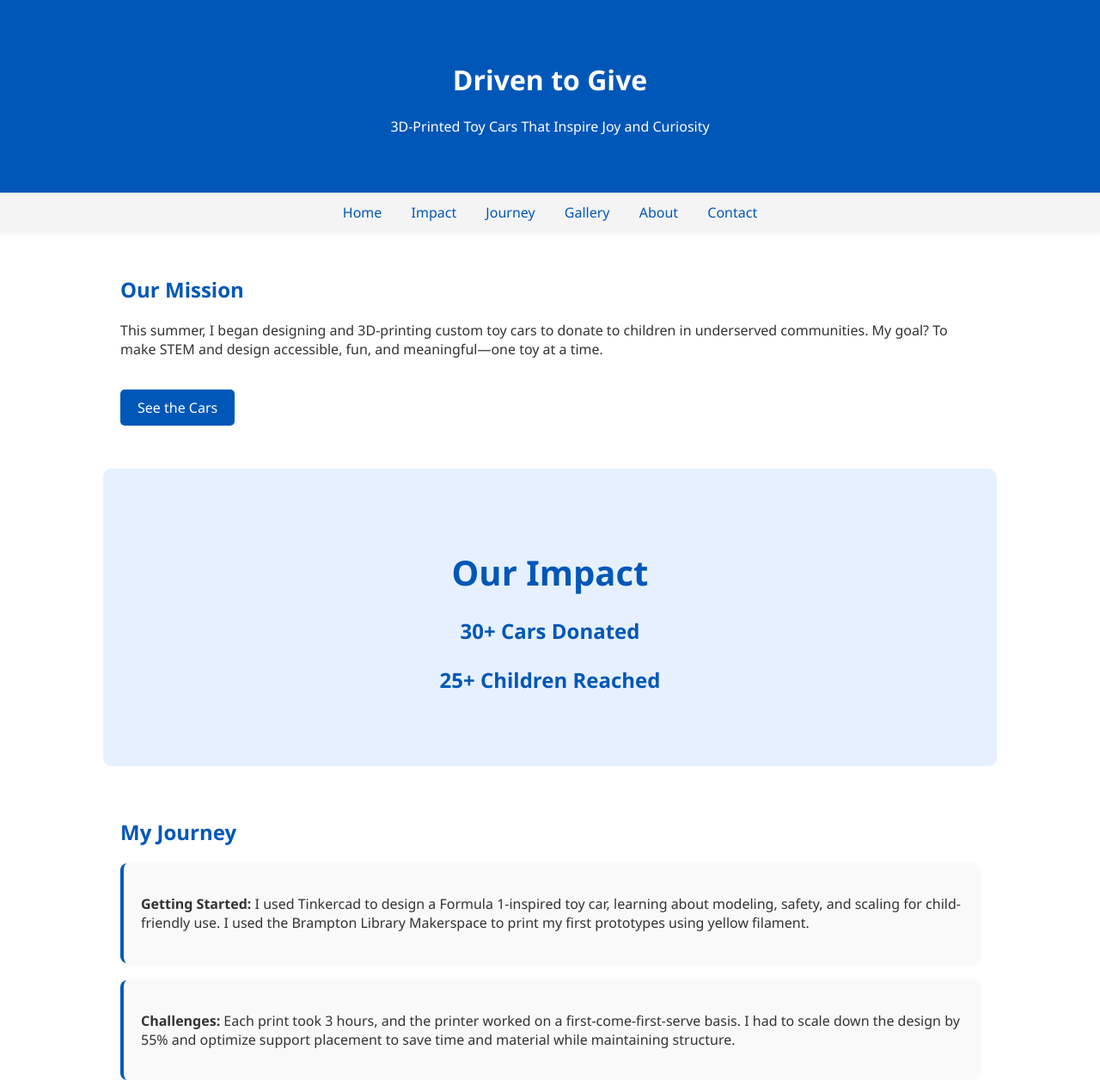
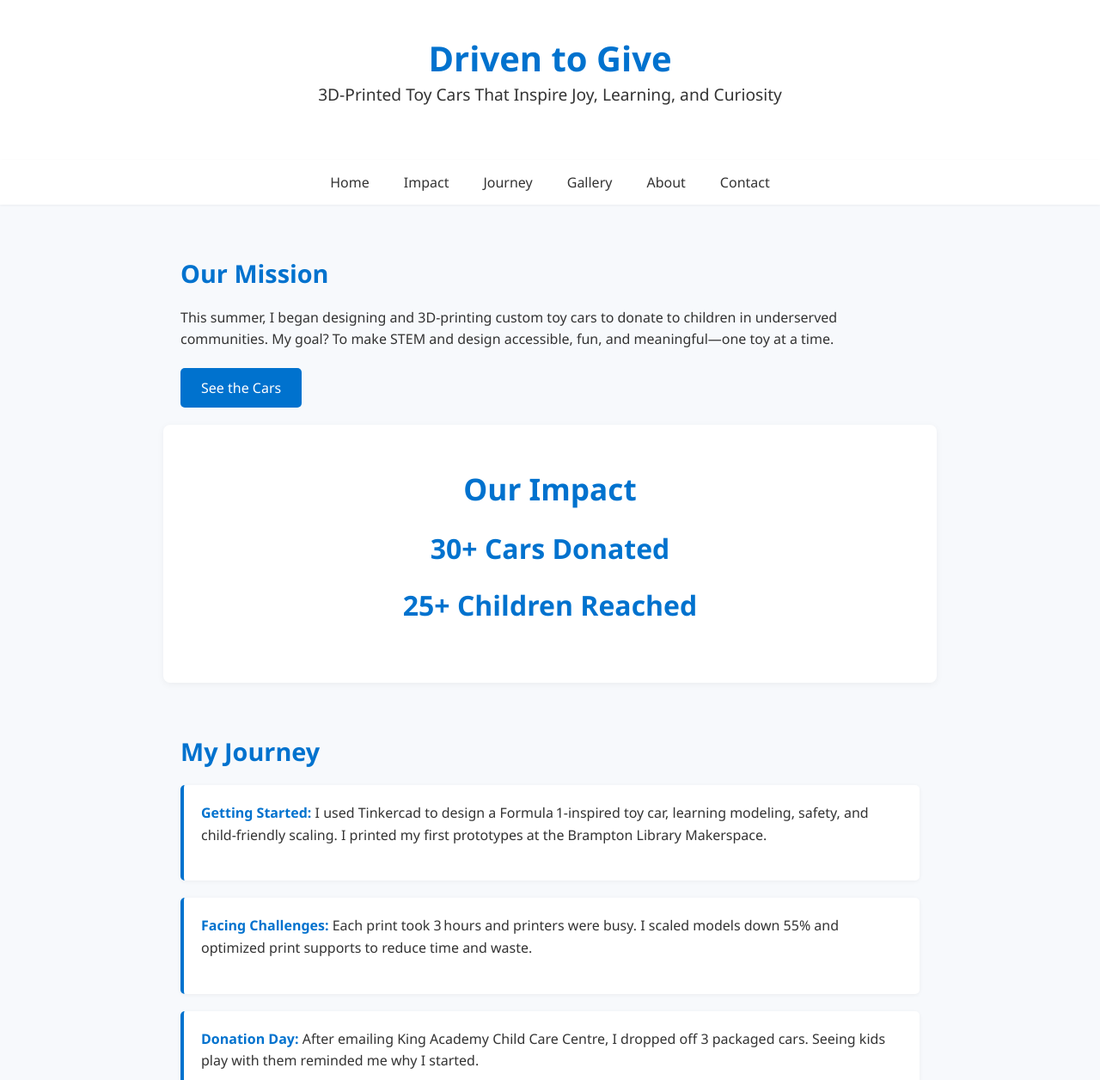
Before and after one commit to rshuee/rishuee.github.io, a plain HTML site: page index.html in a window 1280 px wide. Shown: the top 1256 px of the page at 86% size. Drawn offline with Linux system fonts and the light colour scheme.

Commit message:
Update index.html

```diff
--- a/index.html
+++ b/index.html
@@ -3,113 +3,105 @@
 <head>
   <meta charset="UTF-8" />
   <meta name="viewport" content="width=device-width, initial-scale=1" />
-  <title>Driven to Give – 3D Toy Car Project</title>
+  <title>Driven to Give</title>
   <style>
     :root {
-      --primary-color: #0057b8;
-      --accent-color: #e6f0ff;
-      --text-color: #333;
+      --blue: #0072CE;
+      --light: #F7F9FC;
+      --white: #FFFFFF;
+      --dark: #333;
     }
-
+    * { margin: 0; padding: 0; box-sizing: border-box; }
     body {
       font-family: 'Segoe UI', sans-serif;
-      background: #ffffff;
-      color: var(--text-color);
-      margin: 0;
-      padding: 0;
+      background: var(--light);
+      color: var(--dark);
     }
-
     header {
-      background-color: var(--primary-color);
-      color: white;
-      padding: 50px 20px;
+      background: var(--white);
+      padding: 40px 20px;
+      box-shadow: 0 2px 4px rgba(0,0,0,0.05);
       text-align: center;
     }
+    header h1 { color: var(--blue); font-size: 2.5rem; }
+    header p { color: var(--dark); font-size: 1.2rem; }
 
     nav {
-      background-color: #f4f4f4;
-      text-align: center;
-      padding: 12px 0;
-      box-shadow: 0 2px 4px rgba(0,0,0,0.05);
+      display: flex; justify-content: center;
+      padding: 15px 0; background: var(--white);
+      box-shadow: 0 1px 3px rgba(0,0,0,0.05);
+      position: sticky; top: 0; z-index: 10;
     }
+    nav a {
+      color: var(--dark); margin: 0 20px;
+      text-decoration: none; font-weight: 500;
+    }
+    nav a:hover { color: var(--blue); }
 
-    nav a {
-      color: var(--primary-color);
+    section {
+      max-width: 900px;
+      margin: 60px auto;
+      padding: 0 20px;
+    }
+    h2 {
+      color: var(--blue);
+      margin-bottom: 20px;
+      font-size: 1.8rem;
+    }
+    p { line-height: 1.6; margin-bottom: 20px; }
+
+    .button {
+      display: inline-block;
+      padding: 12px 24px;
+      background: var(--blue);
+      color: var(--white);
       text-decoration: none;
-      margin: 0 15px;
-      font-weight: 500;
+      border-radius: 5px;
       font-size: 1rem;
     }
 
-    section {
-      max-width: 1000px;
-      margin: 50px auto;
-      padding: 0 20px;
+    #impact {
+      background: var(--white);
+      padding: 50px 20px;
+      border-radius: 8px;
+      text-align: center;
+      box-shadow: 0 2px 8px rgba(0,0,0,0.05);
+      margin-top: -40px;
     }
-
-    h2 {
-      color: var(--primary-color);
-      margin-bottom: 20px;
-    }
-
-    .button {
-      display: inline-block;
-      padding: 10px 20px;
-      background-color: var(--primary-color);
-      color: white;
-      border: none;
-      border-radius: 5px;
-      margin-top: 20px;
-      text-decoration: none;
-    }
-
-    .image-grid {
-      display: flex;
-      flex-wrap: wrap;
-      gap: 20px;
-      justify-content: center;
-    }
-
-    .image-grid img {
-      width: 250px;
-      border-radius: 10px;
-      box-shadow: 0 2px 8px rgba(0,0,0,0.1);
-    }
-
-    #impact {
-      background-color: var(--accent-color);
-      text-align: center;
-      padding: 60px 20px;
-      border-radius: 10px;
-      margin-bottom: 60px;
-    }
-
-    #impact h2 {
-      font-size: 2.5em;
-      margin-bottom: 10px;
-    }
-
+    #impact h2 { font-size: 2.2rem; }
     #impact p {
-      font-size: 1.5em;
-      font-weight: bold;
-      color: var(--primary-color);
+      font-size: 2rem; font-weight: bold;
+      color: var(--blue); margin: 15px 0;
     }
 
     #journey .card {
-      background-color: #f9f9f9;
-      border-left: 4px solid var(--primary-color);
+      background: var(--white);
       padding: 20px;
+      border-left: 4px solid var(--blue);
+      border-radius: 5px;
       margin-bottom: 20px;
-      border-radius: 8px;
       box-shadow: 0 1px 5px rgba(0,0,0,0.05);
+    }
+    #journey .card strong { color: var(--blue); }
+
+    .image-grid {
+      display: grid;
+      grid-template-columns: repeat(auto-fill, minmax(250px,1fr));
+      gap: 20px; margin-top: 20px;
+    }
+    .image-grid img {
+      width: 100%; border-radius: 5px;
+      box-shadow: 0 2px 6px rgba(0,0,0,0.1);
     }
 
     footer {
-      background-color: #f2f2f2;
+      background: var(--white);
       text-align: center;
       padding: 20px;
-      font-size: 0.9em;
-      color: #555;
+      margin-top: 60px;
+      font-size: 0.9rem;
+      color: var(--dark);
+      box-shadow: 0 -1px 3px rgba(0,0,0,0.05);
     }
   </style>
 </head>
@@ -117,7 +109,7 @@
 
   <header>
     <h1>Driven to Give</h1>
-    <p>3D-Printed Toy Cars That Inspire Joy and Curiosity</p>
+    <p>3D-Printed Toy Cars That Inspire Joy, Learning, and Curiosity</p>
   </header>
 
   <nav>
@@ -131,9 +123,7 @@
 
   <section>
     <h2>Our Mission</h2>
-    <p>
-      This summer, I began designing and 3D-printing custom toy cars to donate to children in underserved communities. My goal? To make STEM and design accessible, fun, and meaningful—one toy at a time.
-    </p>
+    <p>This summer, I began designing and 3D-printing custom toy cars to donate to children in underserved communities. My goal? To make STEM and design accessible, fun, and meaningful—one toy at a time.</p>
     <a class="button" href="#gallery">See the Cars</a>
   </section>
 
@@ -147,41 +137,39 @@
     <h2>My Journey</h2>
 
     <div class="card">
-      <p><strong>Getting Started:</strong> I used Tinkercad to design a Formula 1-inspired toy car, learning about modeling, safety, and scaling for child-friendly use. I used the Brampton Library Makerspace to print my first prototypes using yellow filament.</p>
+      <p><strong>Getting Started:</strong> I used Tinkercad to design a Formula 1-inspired toy car, learning modeling, safety, and child-friendly scaling. I printed my first prototypes at the Brampton Library Makerspace.</p>
     </div>
 
     <div class="card">
-      <p><strong>Challenges:</strong> Each print took 3 hours, and the printer worked on a first-come-first-serve basis. I had to scale down the design by 55% and optimize support placement to save time and material while maintaining structure.</p>
+      <p><strong>Facing Challenges:</strong> Each print took 3 hours and printers were busy. I scaled models down 55% and optimized print supports to reduce time and waste.</p>
     </div>
 
     <div class="card">
-      <p><strong>Donation Day:</strong> After emailing King Academy Child Care Centre, I donated 3 packaged cars. Seeing the cars bring joy to real kids reminded me why I started this in the first place.</p>
+      <p><strong>Donation Day:</strong> After emailing King Academy Child Care Centre, I dropped off 3 packaged cars. Seeing kids play with them reminded me why I started.</p>
     </div>
 
     <div class="card">
-      <p><strong>Sustainability & Design:</strong> I minimized waste by reinforcing weak points and using cross-hatch interiors to reduce plastic. I filed sharp edges and kept weight light for safety. The result: a durable, safe, and fun toy car built with care.</p>
+      <p><strong>Sustainability:</strong> I minimized plastic by designing cross-hatch interiors, reinforcing weak points, and filing edges. The result: lightweight, safe, and durable toy cars built with care.</p>
     </div>
   </section>
 
   <section id="gallery">
     <h2>Gallery</h2>
     <div class="image-grid">
-      <img src="https://via.placeholder.com/250x160?text=Car+1" alt="Toy Car 1" />
-      <img src="https://via.placeholder.com/250x160?text=Car+2" alt="Toy Car 2" />
-      <img src="https://via.placeholder.com/250x160?text=Car+3" alt="Toy Car 3" />
+      <img src="https://via.placeholder.com/300x180?text=Car+1" alt="Toy Car 1" />
+      <img src="https://via.placeholder.com/300x180?text=Car+2" alt="Toy Car 2" />
+      <img src="https://via.placeholder.com/300x180?text=Car+3" alt="Toy Car 3" />
     </div>
   </section>
 
   <section id="about">
     <h2>About the Project</h2>
-    <p>
-      “Driven to Give” started as a passion for cars, design, and helping others. With each 3D-printed toy, I’ve learned about CAD, materials, and what it means to give back through engineering. I’m continuing to expand this initiative by developing printable kits and STEM-based learning cards for kids to explore how their cars work.
-    </p>
+    <p>“Driven to Give” started as a passion for cars, design, and helping others. With each 3D-printed toy, I’ve learned about CAD, materials, sustainability, and what it means to give back through engineering. I’m continuing to expand this initiative by creating printable kits and STEM prompt cards for kids.</p>
   </section>
 
   <section id="contact">
     <h2>Get in Touch</h2>
-    <p>If you're a school, shelter, or individual who wants to collaborate, contact me at:</p>
+    <p>If you're a school, shelter, or parent who wants to collaborate, email me at:</p>
     <p><strong>yourname@example.com</strong></p>
   </section>
 
```
